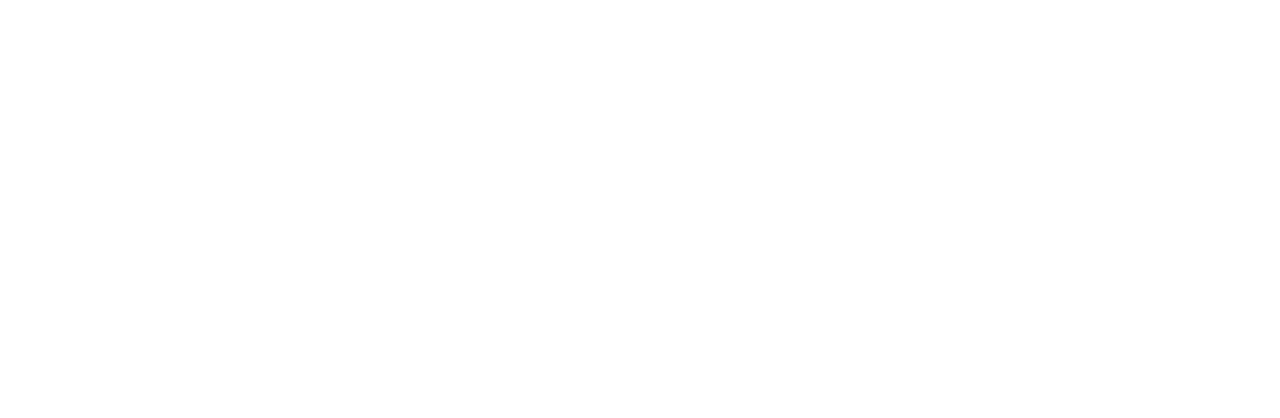
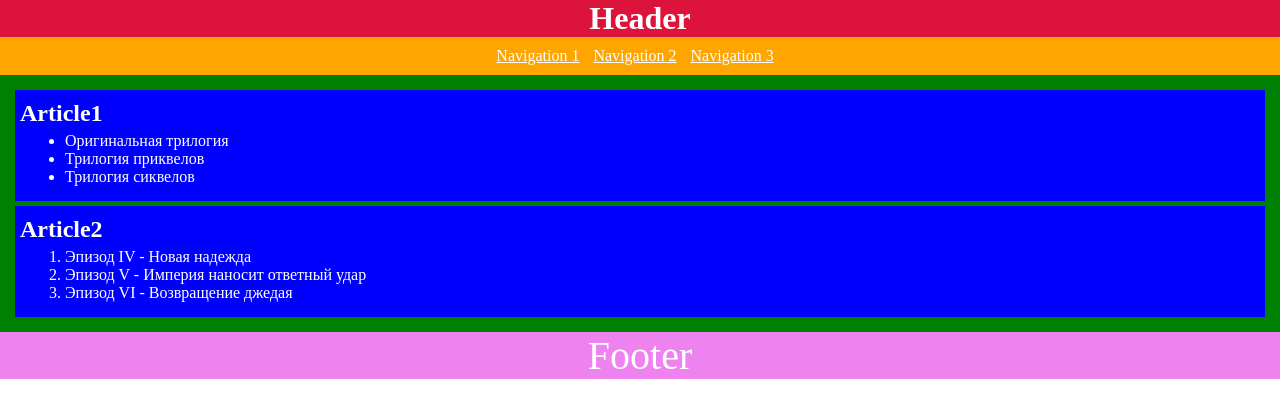
Before and after one commit to js-tasks-ru/htmlcss-20211021_919869, a website: page 02-dz0/01-semantic-mockup/solution.html in a window 1280 px wide. Drawn offline with Linux system fonts and the light colour scheme.

Commit message:
add semantic mockup solution

```diff
--- /dev/null
+++ b/02-dz0/01-semantic-mockup/solution.css
@@ -0,0 +1,44 @@
+* {
+    color: white;
+    margin: 0px;
+}
+
+header {
+    background-color: crimson;
+    text-align: center;
+}
+
+nav {
+    background-color: orange;
+    padding: 10px;
+}
+
+#main {
+    background-color: green;
+    padding-left: 10px;
+    padding-right: 10px;
+    padding-top: 10px;
+    padding-bottom: 10px;
+}
+
+article {
+    background-color: blue;
+    margin: 5px;
+    padding-left: 5px;
+    padding-top: 10px;
+    padding-bottom: 10px;
+}
+
+footer {
+    background-color: violet;
+    text-align: center;
+    font-size: 40px;
+}
+
+ol, ul {
+    margin: 5px;
+}
+
+a {
+    padding-right: 10px;
+}
--- a/02-dz0/01-semantic-mockup/solution.html
+++ b/02-dz0/01-semantic-mockup/solution.html
@@ -1,4 +1,39 @@
 <!DOCTYPE html>
 <html lang="ru">
-    <!-- Ваше решение -->
+    <head>
+        <meta charset="utf-8">
+        <title>Семантическая разметка страницы</title>
+        <link rel="stylesheet" href="solution.css">
+    </head>
+    <body>
+        <header>
+            <h1>Header</h1>
+            <nav>
+                <a href="" title="Navigation 1 (Title)">Navigation 1</a>
+                <a href="" title="Navigation 2 (Title)">Navigation 2</a>
+                <a href="" title="Navigation 3 (Title)">Navigation 3</a>
+            </nav>
+        </header>
+        <main id="main">
+            <article>
+                <h2>Article1</h2>
+                <ul>
+                    <li>Оригинальная трилогия</li>
+                    <li>Трилогия приквелов</li>
+                    <li>Трилогия сиквелов</li>
+                </ul>
+            </article>
+            <article>
+                <h2>Article2</h2>
+                <ol>
+                    <li>Эпизод IV - Новая надежда</li>
+                    <li>Эпизод V - Империя наносит ответный удар</li>
+                    <li>Эпизод VI - Возвращение джедая</li>
+                </ol>
+            </article>
+        </main>
+        <footer>
+            Footer
+        </footer>
+    </body>
 </html>
```
